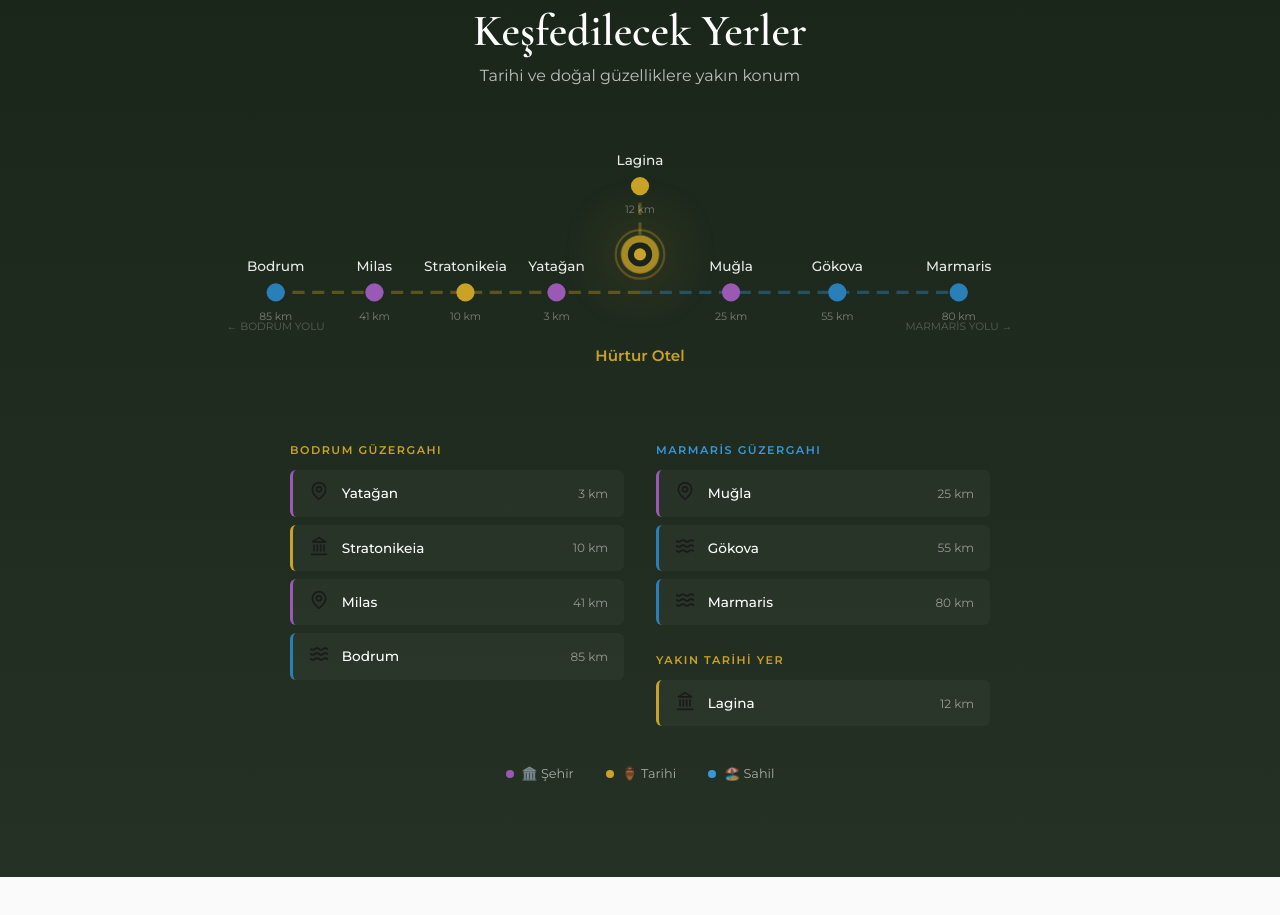
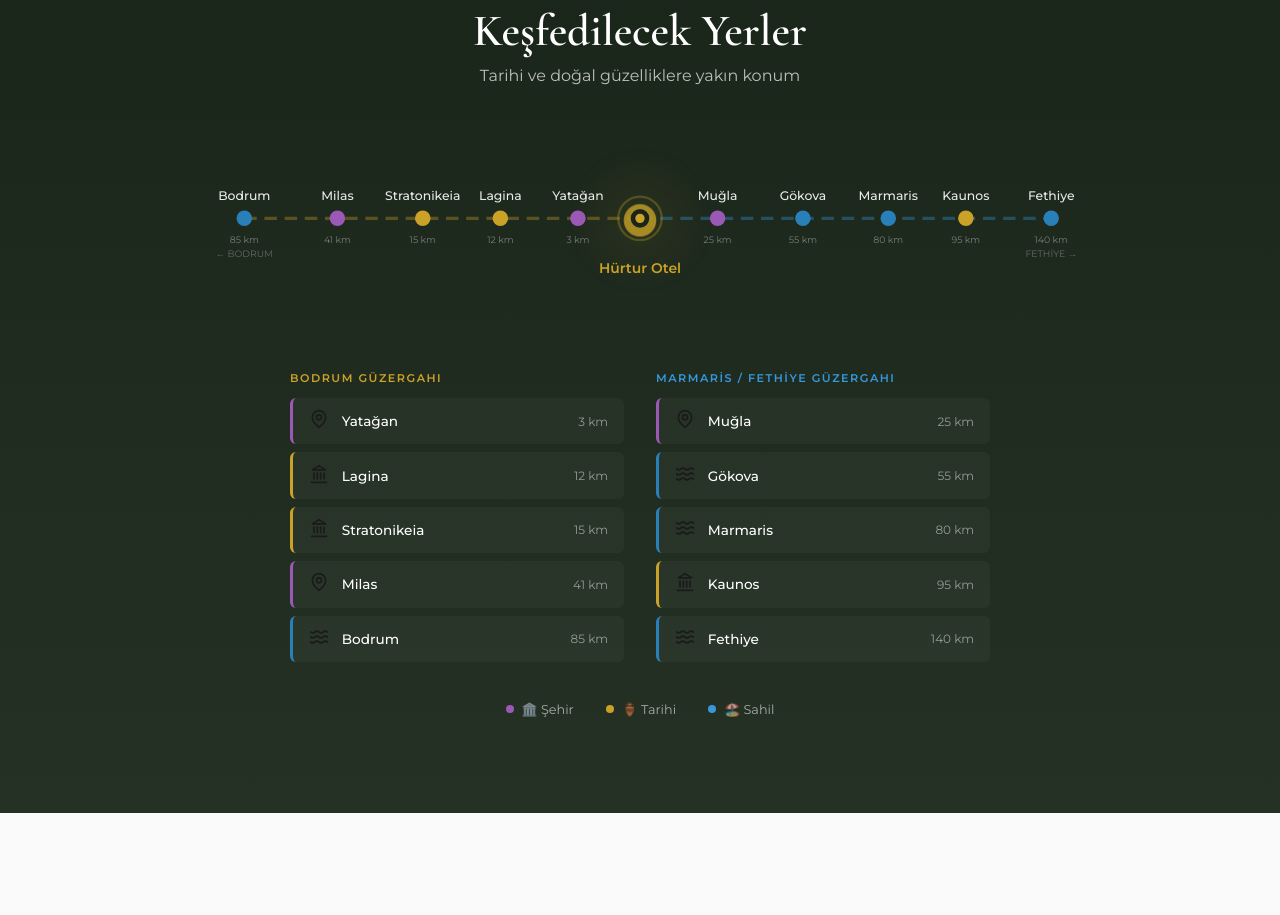
Before and after one commit to g360ai/hurtur-otel, a React (Create React App) app: page / in a window 1280 px wide. Shown: the part 3300-4215 px from the top of the page. Built offline with nearby package versions, Linux system fonts and the light colour scheme.

Commit message:
Update App.js

```diff
--- a/src/App.js
+++ b/src/App.js
@@ -41,22 +41,22 @@ const translations = {
       title: 'Keşfedilecek Yerler',
       subtitle: 'Tarihi ve doğal güzelliklere yakın konum',
       places: [
-        // BATI YOLU (Bodrum Güzergahı) - y=25 düz çizgi
-        { name: 'Yatağan', distance: '3', type: 'city', x: -55, y: 25, route: 'west' },
-        { name: 'Stratonikeia', distance: '10', type: 'history', x: -115, y: 25, route: 'west' },
-        { name: 'Milas', distance: '41', type: 'city', x: -175, y: 25, route: 'west' },
-        { name: 'Bodrum', distance: '85', type: 'coast', x: -240, y: 25, route: 'west' },
-        // DOĞU YOLU (Marmaris Güzergahı) - y=25 düz çizgi
-        { name: 'Muğla', distance: '25', type: 'city', x: 60, y: 25, route: 'east' },
-        { name: 'Gökova', distance: '55', type: 'coast', x: 130, y: 25, route: 'east' },
-        { name: 'Marmaris', distance: '80', type: 'coast', x: 210, y: 25, route: 'east' },
-        // KUZEY - Lagina
-        { name: 'Lagina', distance: '12', type: 'history', x: 0, y: -45, route: 'north' }
+        // BATI YOLU (Bodrum Güzergahı) - 5 yer
+        { name: 'Yatağan', distance: '3', type: 'city', x: -40, y: 25, route: 'west' },
+        { name: 'Lagina', distance: '12', type: 'history', x: -90, y: 25, route: 'west' },
+        { name: 'Stratonikeia', distance: '15', type: 'history', x: -140, y: 25, route: 'west' },
+        { name: 'Milas', distance: '41', type: 'city', x: -195, y: 25, route: 'west' },
+        { name: 'Bodrum', distance: '85', type: 'coast', x: -255, y: 25, route: 'west' },
+        // DOĞU YOLU (Marmaris/Fethiye Güzergahı) - 5 yer
+        { name: 'Muğla', distance: '25', type: 'city', x: 50, y: 25, route: 'east' },
+        { name: 'Gökova', distance: '55', type: 'coast', x: 105, y: 25, route: 'east' },
+        { name: 'Marmaris', distance: '80', type: 'coast', x: 160, y: 25, route: 'east' },
+        { name: 'Kaunos', distance: '95', type: 'history', x: 210, y: 25, route: 'east' },
+        { name: 'Fethiye', distance: '140', type: 'coast', x: 265, y: 25, route: 'east' }
       ],
       routeLabels: {
         west: 'Bodrum Güzergahı',
-        east: 'Marmaris Güzergahı',
-        north: 'Yakın Tarihi Yer'
+        east: 'Marmaris / Fethiye Güzergahı'
       }
     },
     reviews: {
@@ -121,22 +121,22 @@ const translations = {
       title: 'Places to Explore',
       subtitle: 'Close to historical and natural beauties',
       places: [
-        // WEST ROUTE (Bodrum Route) - y=25 straight line
-        { name: 'Yatağan', distance: '3', type: 'city', x: -55, y: 25, route: 'west' },
-        { name: 'Stratonikeia', distance: '10', type: 'history', x: -115, y: 25, route: 'west' },
-        { name: 'Milas', distance: '41', type: 'city', x: -175, y: 25, route: 'west' },
-        { name: 'Bodrum', distance: '85', type: 'coast', x: -240, y: 25, route: 'west' },
-        // EAST ROUTE (Marmaris Route) - y=25 straight line
-        { name: 'Muğla', distance: '25', type: 'city', x: 60, y: 25, route: 'east' },
-        { name: 'Gökova', distance: '55', type: 'coast', x: 130, y: 25, route: 'east' },
-        { name: 'Marmaris', distance: '80', type: 'coast', x: 210, y: 25, route: 'east' },
-        // NORTH - Lagina
-        { name: 'Lagina', distance: '12', type: 'history', x: 0, y: -45, route: 'north' }
+        // WEST ROUTE (Bodrum Route) - 5 places
+        { name: 'Yatağan', distance: '3', type: 'city', x: -40, y: 25, route: 'west' },
+        { name: 'Lagina', distance: '12', type: 'history', x: -90, y: 25, route: 'west' },
+        { name: 'Stratonikeia', distance: '15', type: 'history', x: -140, y: 25, route: 'west' },
+        { name: 'Milas', distance: '41', type: 'city', x: -195, y: 25, route: 'west' },
+        { name: 'Bodrum', distance: '85', type: 'coast', x: -255, y: 25, route: 'west' },
+        // EAST ROUTE (Marmaris/Fethiye Route) - 5 places
+        { name: 'Muğla', distance: '25', type: 'city', x: 50, y: 25, route: 'east' },
+        { name: 'Gökova', distance: '55', type: 'coast', x: 105, y: 25, route: 'east' },
+        { name: 'Marmaris', distance: '80', type: 'coast', x: 160, y: 25, route: 'east' },
+        { name: 'Kaunos', distance: '95', type: 'history', x: 210, y: 25, route: 'east' },
+        { name: 'Fethiye', distance: '140', type: 'coast', x: 265, y: 25, route: 'east' }
       ],
       routeLabels: {
         west: 'Bodrum Route',
-        east: 'Marmaris Route',
-        north: 'Nearby Historical'
+        east: 'Marmaris / Fethiye Route'
       }
     },
     reviews: {
@@ -484,18 +484,14 @@ export default function HurturOtel() {
 
           <div className="location-wrapper">
             <div className="map-visual-new">
-              <svg viewBox="-280 -80 560 160" className="map-svg">
+              <svg viewBox="-290 -30 580 110" className="map-svg">
                 {/* Sol yol çizgisi - Bodrum Güzergahı */}
-                <line x1="0" y1="25" x2="-240" y2="25"
+                <line x1="0" y1="25" x2="-255" y2="25"
                   stroke="#c9a227" strokeWidth="2" strokeDasharray="8,5" opacity="0.35" />
 
-                {/* Sağ yol çizgisi - Marmaris Güzergahı */}
-                <line x1="0" y1="25" x2="210" y2="25"
+                {/* Sağ yol çizgisi - Marmaris/Fethiye Güzergahı */}
+                <line x1="0" y1="25" x2="265" y2="25"
                   stroke="#3498db" strokeWidth="2" strokeDasharray="8,5" opacity="0.35" />
-
-                {/* Yukarı çizgi - Lagina */}
-                <line x1="0" y1="0" x2="0" y2="-45"
-                  stroke="#c9a227" strokeWidth="2" strokeDasharray="8,5" opacity="0.35" />
 
                 {/* Noktalar ve Etiketler */}
                 {t.location.places.map((place, index) => (
@@ -503,7 +499,7 @@ export default function HurturOtel() {
                     <circle
                       cx={place.x}
                       cy={place.y}
-                      r={activePlace === index ? 8 : 6}
+                      r={activePlace === index ? 7 : 5}
                       fill={getTypeColor(place.type)}
                       className={`map-point ${activePlace === index ? 'active' : ''}`}
                       onMouseEnter={() => setActivePlace(index)}
@@ -511,21 +507,21 @@ export default function HurturOtel() {
                     />
                     <text
                       x={place.x}
-                      y={place.y - 14}
+                      y={place.y - 12}
                       textAnchor="middle"
                       className={`map-label ${activePlace === index ? 'active' : ''}`}
                       fill="#fff"
-                      fontSize={activePlace === index ? 10 : 9}
+                      fontSize={activePlace === index ? 9 : 8}
                       fontWeight="500"
                     >
                       {place.name}
                     </text>
                     <text
                       x={place.x}
-                      y={place.y + 18}
+                      y={place.y + 16}
                       textAnchor="middle"
                       fill="rgba(255,255,255,0.4)"
-                      fontSize="7"
+                      fontSize="6"
                     >
                       {place.distance} km
                     </text>
@@ -533,19 +529,19 @@ export default function HurturOtel() {
                 ))}
 
                 {/* Yön etiketleri */}
-                <text x="-240" y="50" textAnchor="middle" fill="rgba(255,255,255,0.25)" fontSize="7">
-                  ← BODRUM {lang === 'tr' ? 'YOLU' : 'ROUTE'}
+                <text x="-255" y="50" textAnchor="middle" fill="rgba(255,255,255,0.3)" fontSize="6">
+                  ← BODRUM
                 </text>
-                <text x="210" y="50" textAnchor="middle" fill="rgba(255,255,255,0.25)" fontSize="7">
-                  MARMARİS {lang === 'tr' ? 'YOLU' : 'ROUTE'} →
+                <text x="265" y="50" textAnchor="middle" fill="rgba(255,255,255,0.3)" fontSize="6">
+                  FETHİYE →
                 </text>
 
                 {/* OTEL MERKEZİ */}
-                <circle cx="0" cy="0" r="16" fill="none" stroke="#c9a227" strokeWidth="1.5" opacity="0.3" />
-                <circle cx="0" cy="0" r="12" fill="#c9a227" className="hotel-dot" />
-                <circle cx="0" cy="0" r="8" fill="#1a251a" />
-                <circle cx="0" cy="0" r="4" fill="#c9a227" />
-                <text x="0" y="70" textAnchor="middle" fill="#c9a227" fontSize="10" fontWeight="bold">
+                <circle cx="0" cy="25" r="14" fill="none" stroke="#c9a227" strokeWidth="1.5" opacity="0.3" />
+                <circle cx="0" cy="25" r="10" fill="#c9a227" className="hotel-dot" />
+                <circle cx="0" cy="25" r="6" fill="#1a251a" />
+                <circle cx="0" cy="25" r="3" fill="#c9a227" />
+                <text x="0" y="60" textAnchor="middle" fill="#c9a227" fontSize="9" fontWeight="bold">
                   Hürtur Otel
                 </text>
               </svg>
@@ -578,7 +574,7 @@ export default function HurturOtel() {
                 })}
               </div>
 
-              {/* Sağ Sütun - Doğu Güzergahı + Lagina */}
+              {/* Sağ Sütun - Doğu Güzergahı */}
               <div className="places-column">
                 <h4 className="route-title" style={{ color: '#3498db' }}>
                   {t.location.routeLabels.east}
@@ -601,28 +597,6 @@ export default function HurturOtel() {
                     </div>
                   );
                 })}
-
-                <h4 className="route-title" style={{ color: '#c9a227', marginTop: '20px' }}>
-                  {t.location.routeLabels.north}
-                </h4>
-                {t.location.places.filter(p => p.route === 'north').map((place, idx) => {
-                  const originalIndex = t.location.places.indexOf(place);
-                  return (
-                    <div
-                      key={idx}
-                      className={`place-item ${activePlace === originalIndex ? 'active' : ''}`}
-                      style={{ borderLeftColor: getTypeColor(place.type) }}
-                      onMouseEnter={() => setActivePlace(originalIndex)}
-                      onMouseLeave={() => setActivePlace(null)}
-                    >
-                      <span className="place-type-icon">{getTypeIcon(place.type)}</span>
-                      <div className="place-info">
-                        <span className="place-name">{place.name}</span>
-                        <span className="place-distance">{place.distance} km</span>
-                      </div>
-                    </div>
-                  );
-                })}
               </div>
             </div>
           </div>
@@ -1499,14 +1473,29 @@ export default function HurturOtel() {
 
         .map-visual-new {
           width: 100%;
-          max-width: 850px;
+          max-width: 900px;
           margin: 0 auto;
+          overflow-x: auto;
         }
 
         .map-svg {
           width: 100%;
           height: auto;
-          min-height: 200px;
+          min-height: 120px;
+        }
+
+        /* Mobil için harita ölçekleme */
+        @media (max-width: 768px) {
+          .map-visual-new {
+            overflow-x: scroll;
+            -webkit-overflow-scrolling: touch;
+            padding-bottom: 10px;
+          }
+
+          .map-svg {
+            min-width: 650px;
+            min-height: 100px;
+          }
         }
 
         .map-point {
```
